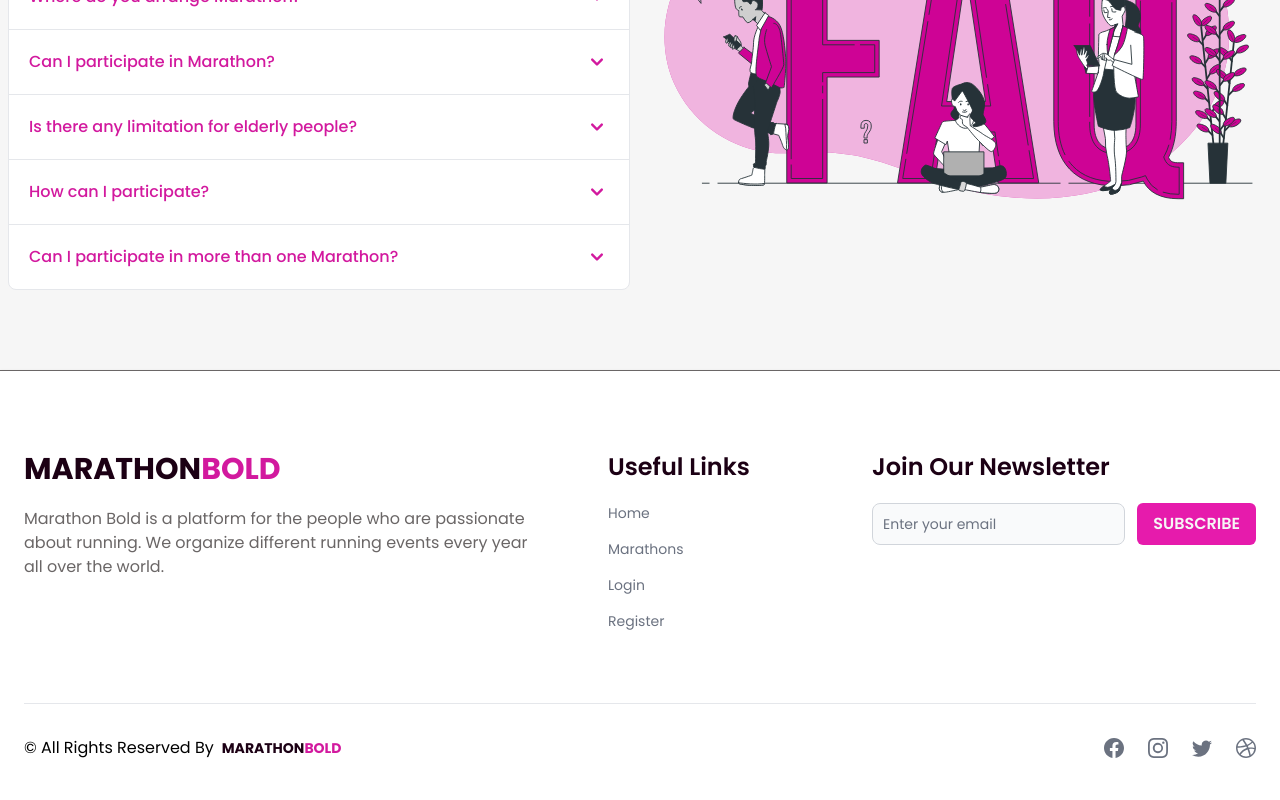
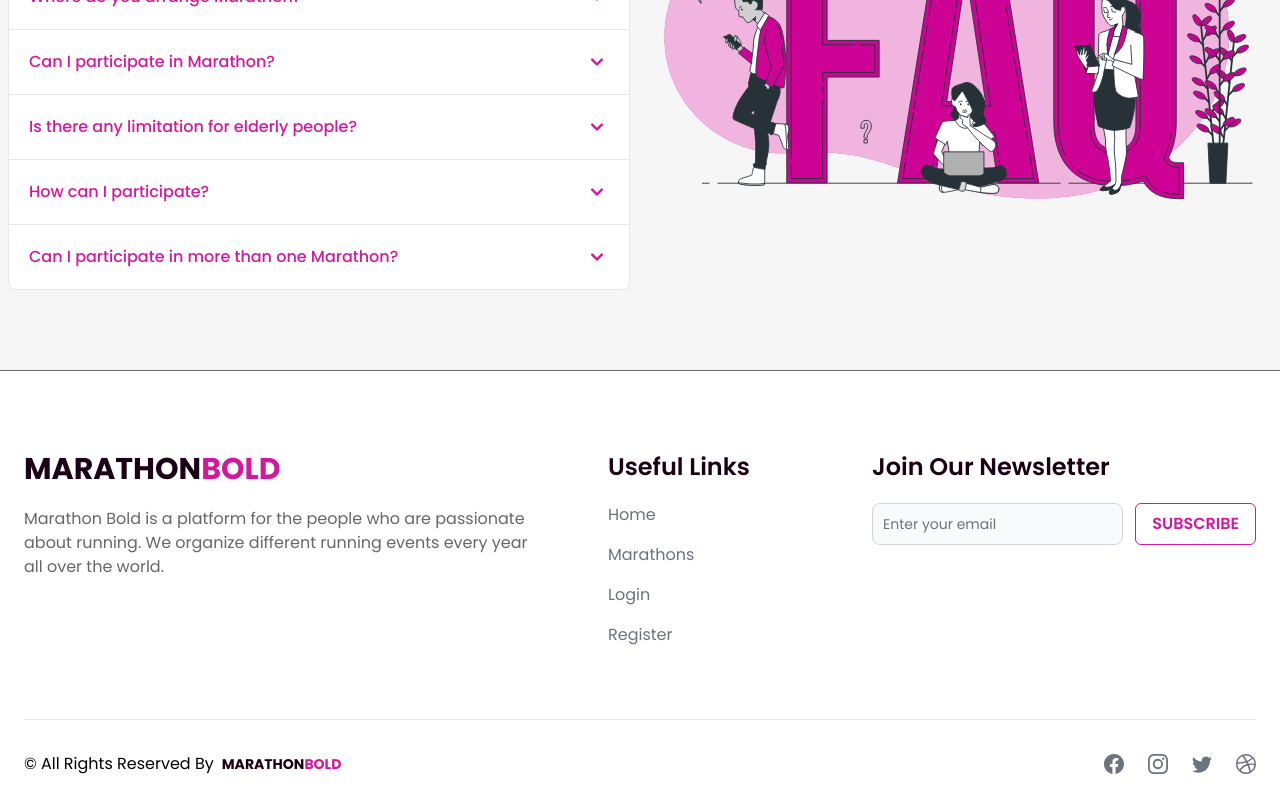
Before and after one commit to srshubho26/marathon-bold-client, a React (Vite) app: page /home in a window 1280 px wide. Shown: the part 3656-4456 px from the top of the page. Built offline with nearby package versions, Linux system fonts and the light colour scheme; no server answers.

Commit message:
made newsletter button outlined

```diff
--- a/src/components/Footer/Footer.jsx
+++ b/src/components/Footer/Footer.jsx
@@ -27,7 +27,7 @@ const Footer = () => {
                     <div className="w-full max-w-48">
                         <h3 className="text-title dark:text-lite font-semibold text-2xl mb-5">Useful Links</h3>
 
-                        <FooterLinkGroup col>
+                        <FooterLinkGroup col className="text-base">
                             <Link className="hover:text-primary" to="/home">Home</Link>
                             <Link className="hover:text-primary" to="/marathons">Marathons</Link>
                             {user ? <>
--- a/src/components/Footer/Newsletter.jsx
+++ b/src/components/Footer/Newsletter.jsx
@@ -15,7 +15,7 @@ const Newsletter = () => {
         <TextInput id="email" className="grow" placeholder="Enter your email" required type="email" />
 
         <button type="submit"
-            className="bg-primary-lite hover:bg-primary rounded-md px-4 text-lite font-semibold uppercase">
+            className="hover:bg-primary border border-primary transition-all rounded-md px-4 text-primary hover:text-lite font-semibold uppercase">
             Subscribe
         </button>
     </form>);
```
